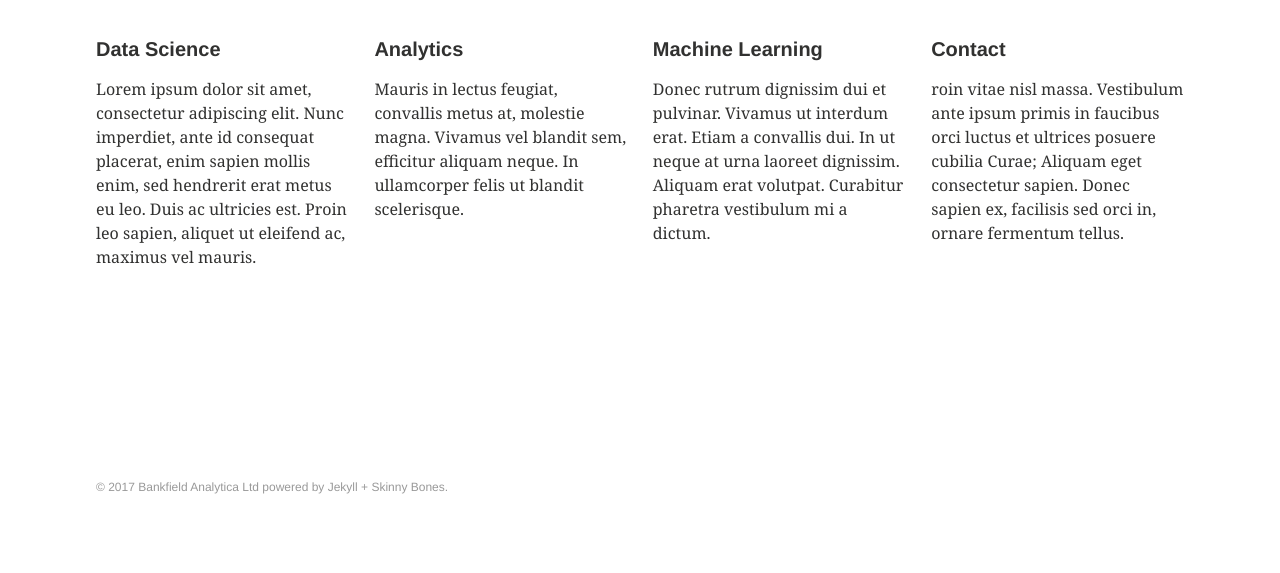
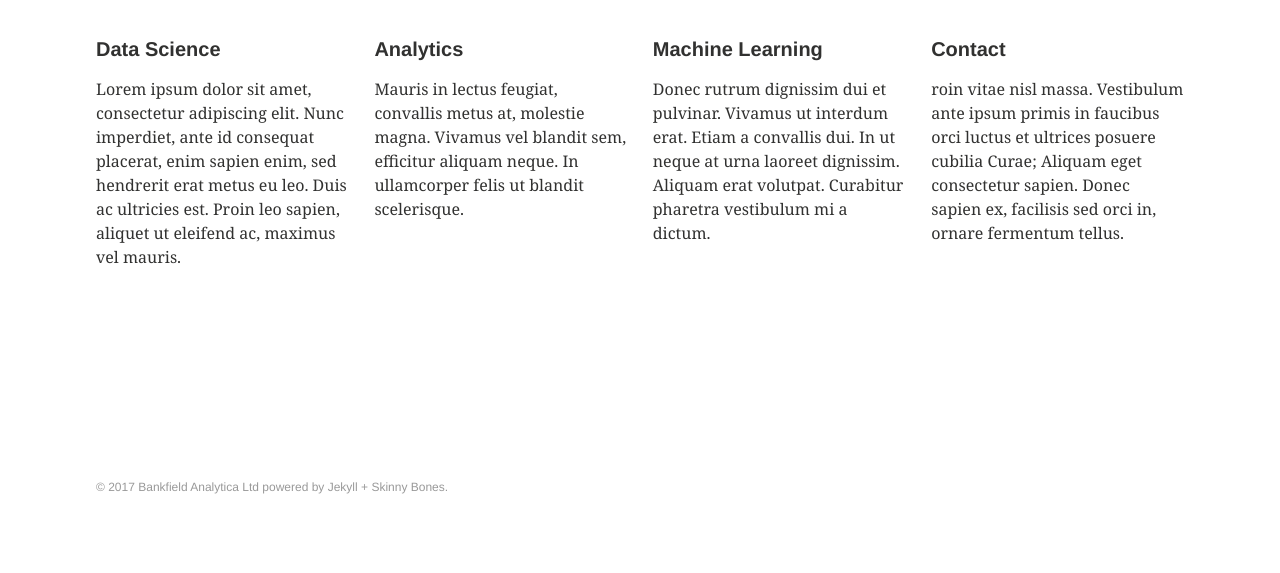
Before and after one commit to Bankfield-Analytica/.github.io, a Jekyll site: the page built from index.md, in a window 1280 px wide. Shown: the part 427-1000 px from the top of the page. Built offline with Jekyll 4.4.1, drawn with Linux system fonts in a browser that asks for light colours.

Commit message:
Update index.md

```diff
--- a/index.md
+++ b/index.md
@@ -15,7 +15,7 @@ permalink: /
 
 <div class="tile">
   <h1 class="post-title">Data Science</h1>
-  <p class="post-excerpt">Lorem ipsum dolor sit amet, consectetur adipiscing elit. Nunc imperdiet, ante id consequat placerat, enim sapien mollis enim, sed hendrerit erat metus eu leo. Duis ac ultricies est. Proin leo sapien, aliquet ut eleifend ac, maximus vel mauris.</p>
+  <p class="post-excerpt">Lorem ipsum dolor sit amet, consectetur adipiscing elit. Nunc imperdiet, ante id consequat placerat, enim sapien enim, sed hendrerit erat metus eu leo. Duis ac ultricies est. Proin leo sapien, aliquet ut eleifend ac, maximus vel mauris.</p>
 </div><!-- /.tile -->
 
 <div class="tile">
```
